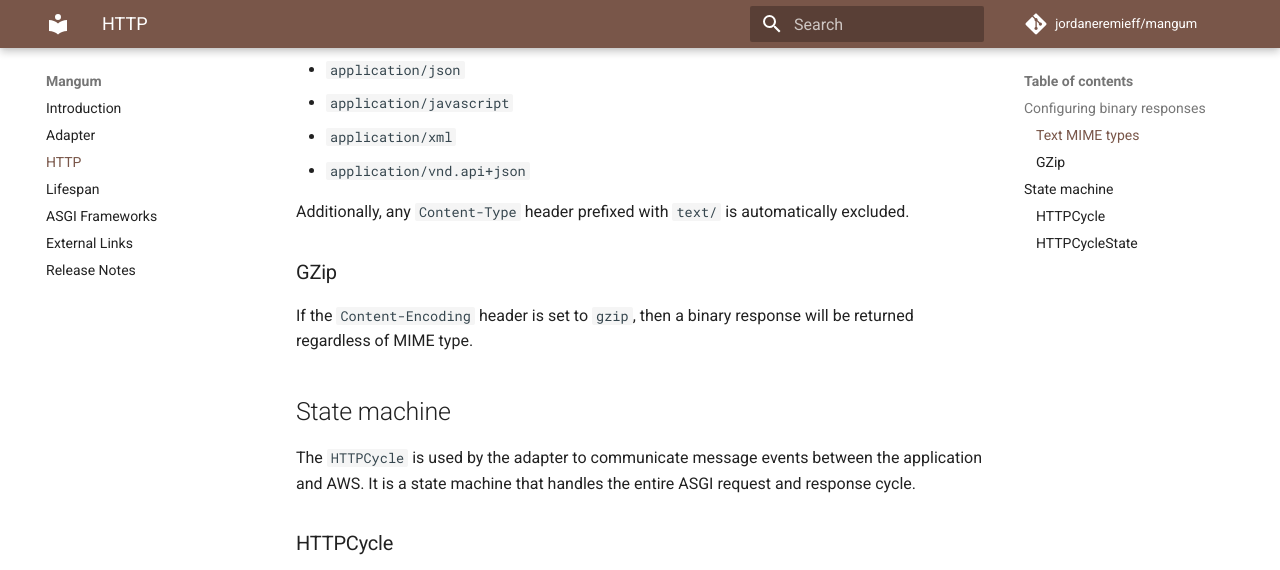
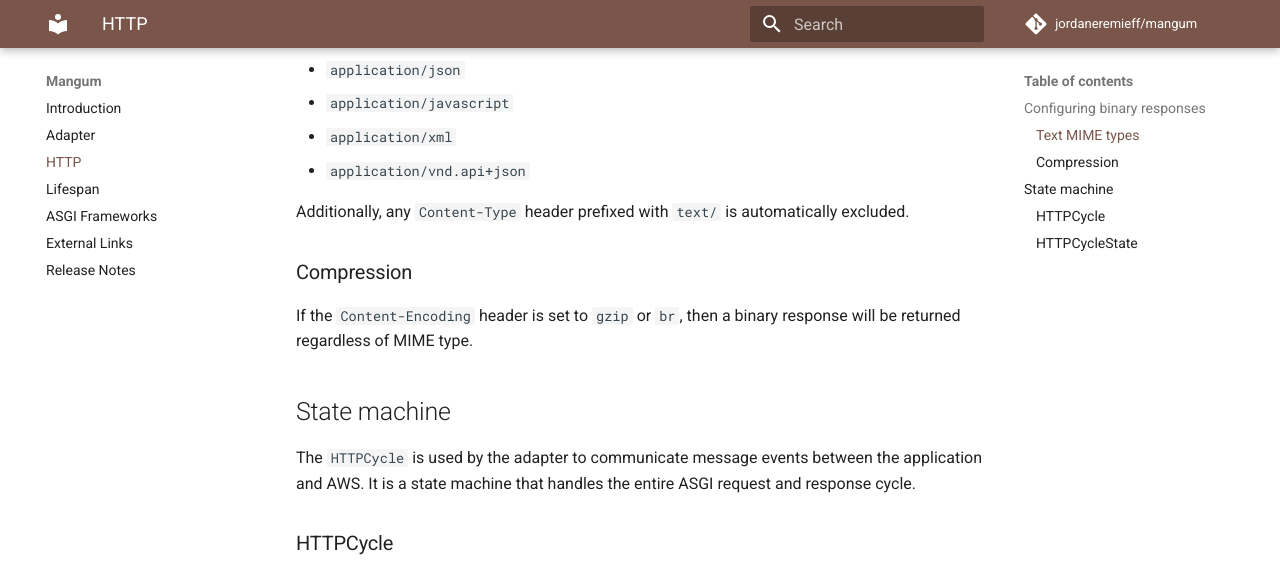
Before and after one commit to Kludex/mangum, an MkDocs documentation site: the page built from docs/http.md, in a window 1280 px wide and 900 px high, scrolled down 813 px, cut to the strip 0-570 px from the top of the window. Built offline with MkDocs 1.6.1 and Material for MkDocs 9.7.7, drawn with Linux system fonts in a browser that asks for light colours; comment, search, counter and statistics services are not loaded.

Commit message:
Update http.md (#141)

```diff
--- a/docs/http.md
+++ b/docs/http.md
@@ -35,9 +35,9 @@
 
 Additionally, any `Content-Type` header prefixed with `text/` is automatically excluded.
 
-### GZip
+### Compression
 
-If the `Content-Encoding` header is set to `gzip`, then a binary response will be returned regardless of MIME type.
+If the `Content-Encoding` header is set to `gzip` or `br`, then a binary response will be returned regardless of MIME type.
 
 ## State machine
 
```
